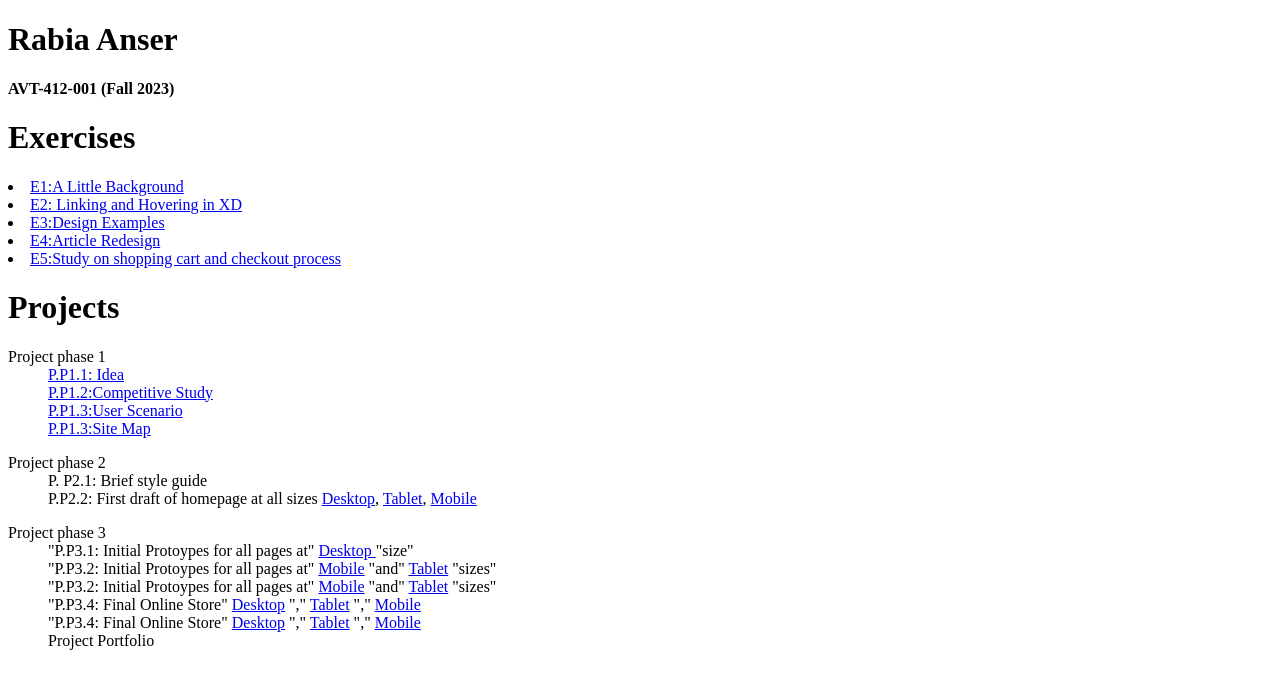
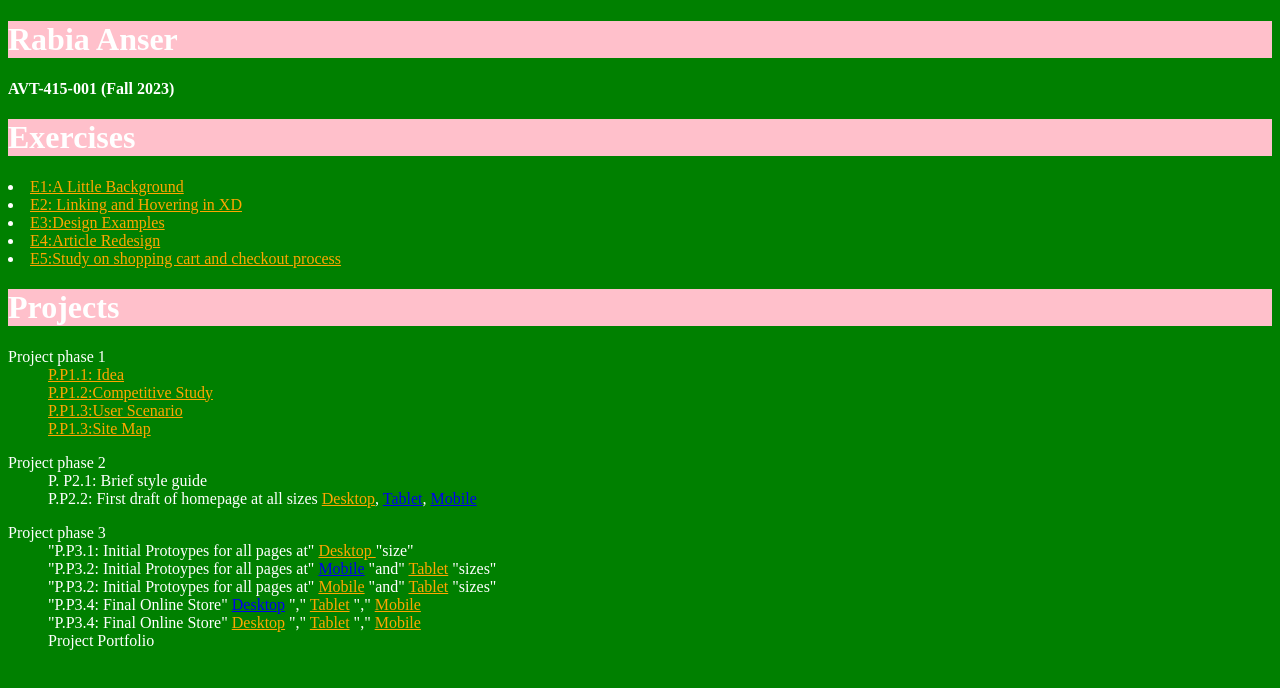
Before and after one commit to rabiaanser/avt415_f22, a plain HTML site: page index.html in a window 1280 px wide. Drawn offline with Linux system fonts and the light colour scheme.

Commit message:
Update index.html

```diff
--- a/index.html
+++ b/index.html
@@ -2,8 +2,10 @@
 <html>
 <head>
 <h1> Rabia Anser</h1>
-   <h4> AVT-412-001 (Fall 2023)</h4>
+   <h4> AVT-415-001 (Fall 2023)</h4>
    <h1> Exercises</h1>
+	<link rel="stylesheet" href="main.css">
+
 
 	 <li>
                   <a href="https://xd.adobe.com/view/b617936b-acc3-4eb5-b88a-a5cd9c2d14af-e344/" id = "little-back">E1:A Little Background</a>
```
